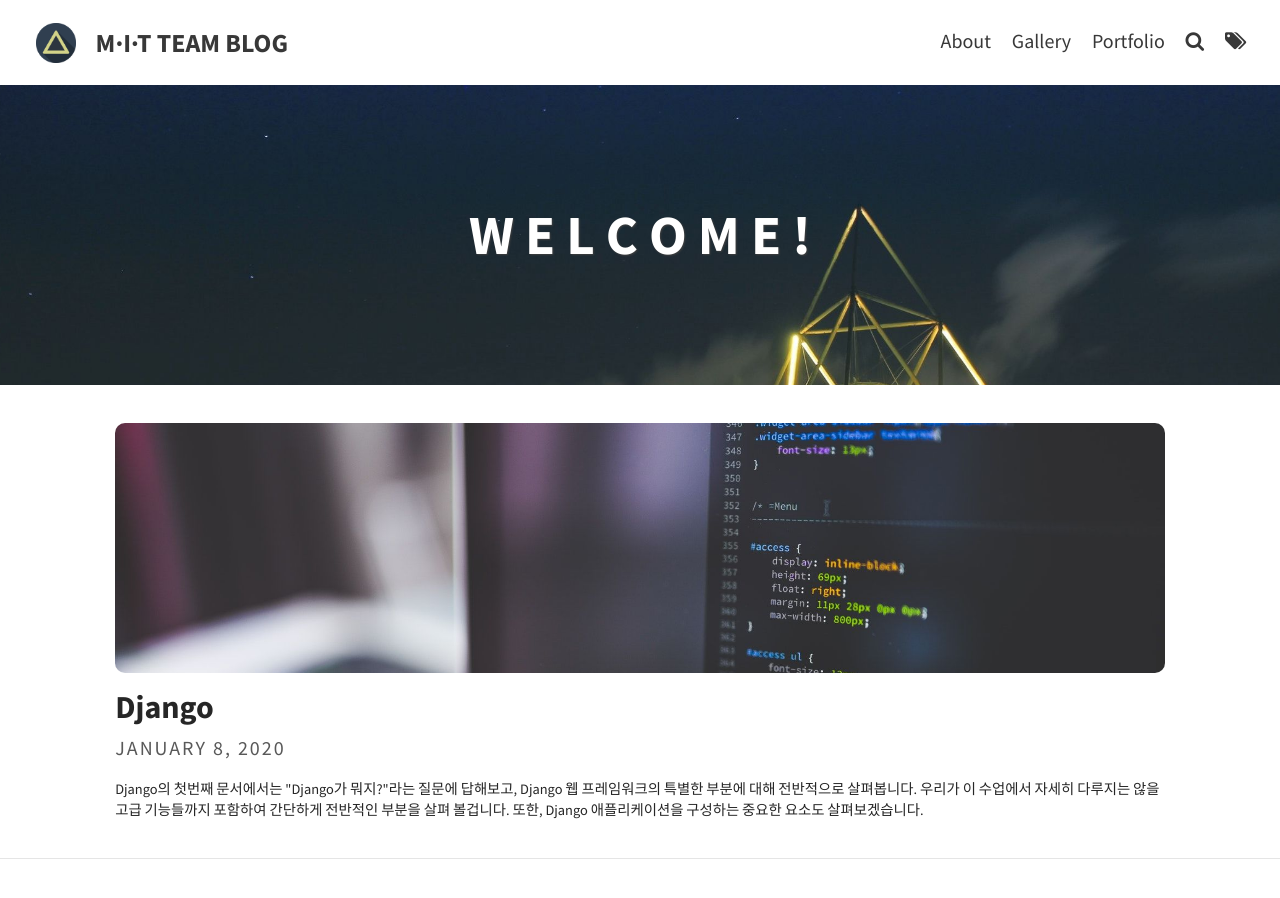
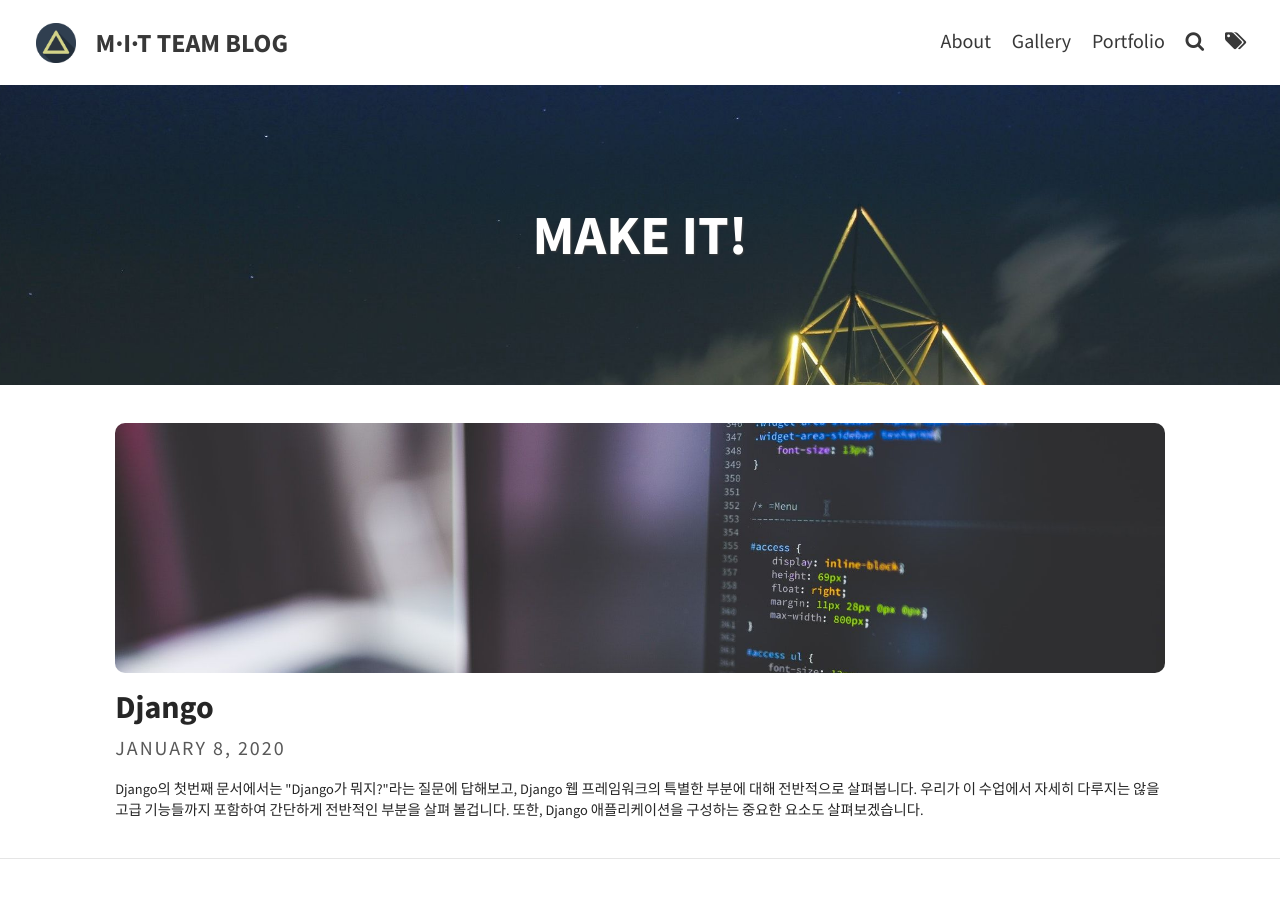
Before and after one commit to glocaldream/glocaldream.github.io, a Jekyll site: the page built from index.html, in a window 1280 px wide and 900 px high. Built offline with Jekyll 4.4.1, drawn with Linux system fonts in a browser that asks for light colours; the list of posts is cut into pages by our own code; part of the change alters nothing that is shown.

Commit message:
헤드 타이틀 추가

```diff
--- a/_config.yml
+++ b/_config.yml
@@ -5,12 +5,12 @@ url: "https://glocaldream.github.io/"
 
 # THEME-SPECIFIC CONFIGURATION
 title: M·I·T TEAM BLOG                                    # site's title
-description: "hello this is my blog"      # used by search engines
+description: "We will make more than you think "      # used by search engines
 avatar: assets/img/triangle.png                         # Empty for no avatar in navbar #navbar logo img
 favicon: assets/favicon.ico                             # Icon displayed in the tab # 파비콘
 
 # Header and footer text
-header_text: W E L C O M E !                                     # Change Blog header text
+header_text: MAKE IT!                                     # Change Blog header text
 header_feature_image: assets/img/pexels/triangular.jpeg
 footer_text: >
   Powered by <a href="https://glocaldream.github.io/">M.I.T TEAM</a>
```
